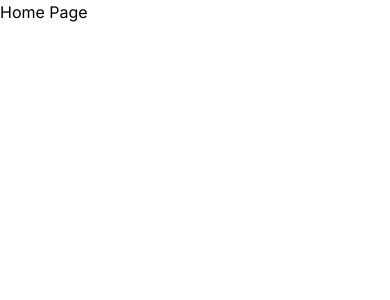
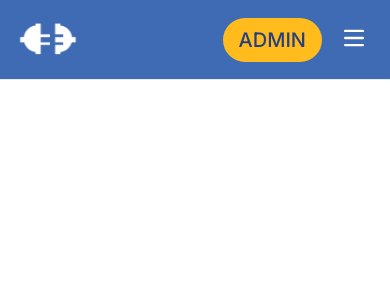
Before and after one commit to briannval/Ennovate-Portal-2024, a Next.js app: page / in a window 390 px wide. Shown: the top 300 px of the page. Built offline with nearby package versions, Linux system fonts and the light colour scheme.

Commit message:
Adjusted navbar styling and added theming

```diff
--- a/src/app/layout.tsx
+++ b/src/app/layout.tsx
@@ -1,6 +1,7 @@
 import type { Metadata } from "next";
 import { Inter } from "next/font/google";
 import "./globals.css";
+import Navbar from "@/components/navbar";
 
 const inter = Inter({ subsets: ["latin"] });
 
@@ -16,7 +17,10 @@
 }>) {
   return (
     <html lang="en">
-      <body className={inter.className}>{children}</body>
+      <body className={inter.className}>
+        <Navbar />
+        {children}
+      </body>
     </html>
   );
 }
--- /dev/null
+++ b/src/components/navbar.tsx
@@ -0,0 +1,76 @@
+"use client";
+
+import { useState } from "react";
+
+const Navbar = () => {
+  const [isMenuOpen, setIsMenuOpen] = useState(false);
+
+  const toggleMenu = () => {
+    setIsMenuOpen(!isMenuOpen);
+  };
+
+  return (
+    <nav className="bg-ennovate-main fixed w-full h-20 z-20 top-0 start-0 border-b border-gray-200 dark:border-gray-600">
+      <div className="max-w-screen-xl h-max flex flex-wrap items-center justify-between mx-auto px-4 py-2">
+        <a href="/" className="flex items-center space-x-3 rtl:space-x-reverse">
+          <img src="/ennovate-w.png" className="h-16" alt="Logo" />
+        </a>
+        <div className="flex md:order-2 space-x-3 md:space-x-0 rtl:space-x-reverse">
+          <button className="text-ennovate-dark-blue text-xl font-bold bg-ennovate-yellow hover:bg-white font-medium rounded-3xl text-sm px-4 py-2 text-center">
+            ADMIN
+          </button>
+          <button
+            onClick={toggleMenu}
+            type="button"
+            className="inline-flex items-center bg-transparent p-2 w-10 h-10 justify-center text-sm rounded-lg md:hidden"
+            aria-controls="navbar-sticky"
+            aria-expanded={isMenuOpen}
+          >
+            <svg
+              className="w-5 h-5"
+              aria-hidden="true"
+              xmlns="http://www.w3.org/2000/svg"
+              fill="none"
+              viewBox="0 0 17 14"
+            >
+              <path
+                stroke="white"
+                strokeLinecap="round"
+                strokeLinejoin="round"
+                strokeWidth="2"
+                d="M1 1h15M1 7h15M1 13h15"
+              />
+            </svg>
+          </button>
+        </div>
+        <div
+          className={`items-center justify-between w-full md:flex md:w-auto md:order-1 ${
+            isMenuOpen ? "block" : "hidden"
+          }`}
+          id="navbar-sticky"
+        >
+          <ul className="flex flex-col p-4 md:p-0 mt-4 font-medium border border-gray-100 rounded-lg bg-ennovate-main md:space-x-8 rtl:space-x-reverse md:flex-row md:mt-0 md:border-0">
+            <li>
+              <a
+                href="/team"
+                className="block py-2 px-2 font-bold text-xl text-white rounded hover:text-ennovate-gray"
+              >
+                THE TEAM
+              </a>
+            </li>
+            <li>
+              <a
+                href="/comp"
+                className="block py-2 px-2 font-bold text-xl text-white rounded hover:text-ennovate-gray"
+              >
+                FINAL COMP
+              </a>
+            </li>
+          </ul>
+        </div>
+      </div>
+    </nav>
+  );
+};
+
+export default Navbar;
--- /dev/null
+++ b/src/constants/navbar.ts
@@ -0,0 +1,9 @@
+export const links = [
+  { name: "THE TEAM", href: "#" },
+  { name: "FINAL COMP", href: "#" },
+  {
+    name: "ADMIN",
+    href: "#",
+    isButton: true,
+  },
+];
--- a/tailwind.config.ts
+++ b/tailwind.config.ts
@@ -13,6 +13,12 @@
         "gradient-conic":
           "conic-gradient(from 180deg at 50% 50%, var(--tw-gradient-stops))",
       },
+      colors: {
+        "ennovate-main": "#3f6bb4",
+        "ennovate-yellow": "#ffbc1c",
+        "ennovate-gray": "#9c9c9c",
+        "ennovate-dark-blue": "#273f80",
+      },
     },
   },
   plugins: [],
```
Also changed, not shown: public/ennovate-w.png (added).
